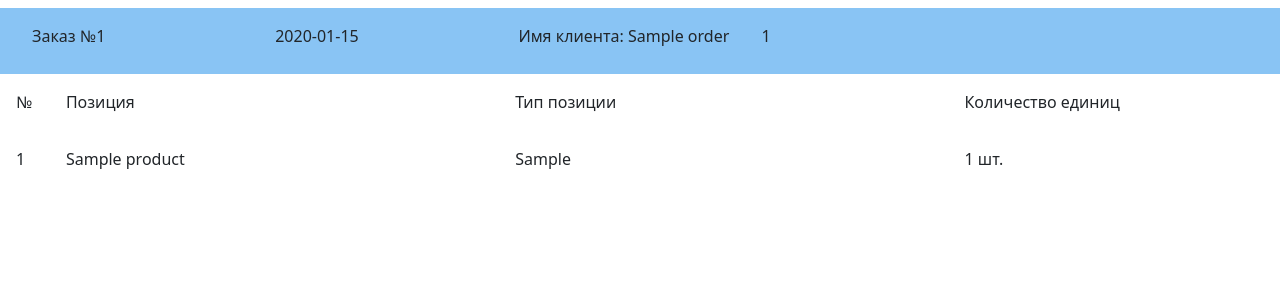
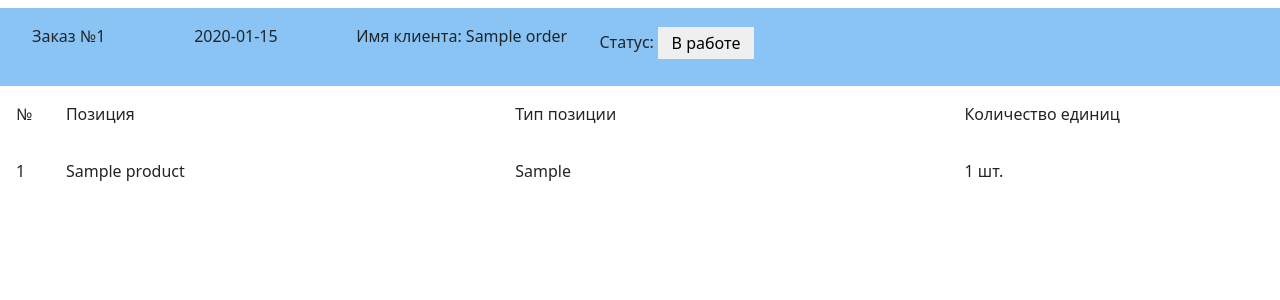
Before and after one commit to MustafinMP/CatCoffee, a Flask app: page /order/edit/1 in a window 1280 px wide. Shown: the part 80-380 px from the top of the page. Run offline with Flask 3, Linux system fonts and the light colour scheme; tables that the repository leaves empty hold one stand-in row (values such as "Sample post").

Commit message:
Update interface

```diff
--- a/backend/order/repository.py
+++ b/backend/order/repository.py
@@ -25,7 +25,7 @@
         order.barista_id = barista_id
         order.client_name = client_name
         order.payment_method = 'Наличными' if is_payment_method_cash else 'По карте'
-        order.status = statuses[status_id]
+        order.status = status_id
         self.session.add(order)
         self.session.commit()
         return order.id
@@ -36,7 +36,7 @@
 
     def set_status(self, order_id, new_status_id: int):
         order = self.get_by_id(order_id)
-        order.status = statuses[new_status_id]
+        order.status = new_status_id
         self.session.merge(order)
         self.session.commit()
 
--- a/backend/order/service.py
+++ b/backend/order/service.py
@@ -32,3 +32,9 @@
     with db_session.create_session() as session:
         repository = OrderRepository(session)
         repository.add_position(order_id, product_id)
+
+
+def change_order_status(order_id, new_status_id):
+    with db_session.create_session() as session:
+        repository = OrderRepository(session)
+        repository.set_status(order_id, new_status_id)
--- a/backend/order/views.py
+++ b/backend/order/views.py
@@ -2,6 +2,7 @@
 import order.service as srv
 from auth.permissions import only_for_barista
 from order.forms import CreateOrderForm
+from order.repository import statuses
 
 blueprint = Blueprint('order', __name__)
 prefix = '/order'
@@ -29,7 +30,7 @@
 def edit_order(order_id: int):
     order = srv.get_order(order_id)
     products = srv.get_all_products()
-    return render_template(prefix + '/edit_order.html', products=products, order=order)
+    return render_template(prefix + '/edit_order.html', products=products, order=order, statuses=statuses)
 
 
 @only_for_barista
@@ -37,3 +38,10 @@
 def add_position(order_id: int, product_id: int):
     srv.add_position_to_order(order_id, product_id)
     return redirect(f'/order/edit/{order_id}')
+
+
+@only_for_barista
+@blueprint.route('/change-status/<order_id>/<status_id>')
+def change_order_status(order_id: int, status_id: int):
+    srv.change_order_status(order_id, int(status_id))
+    return redirect(f'/order/edit/{order_id}')
--- a/static/css/edit_order.css
+++ b/static/css/edit_order.css
@@ -27,3 +27,46 @@
 .edit-order-product-group {
     display: inline-block;
 }
+
+.dropbtn {
+    width: 6rem;
+    height: 2rem;
+    font-size: 1rem;
+    border: none;
+    cursor: pointer;
+}
+
+/* Контейнер для выпадающего списка */
+.dropdown {
+    position: relative;
+    display: inline-block;
+}
+
+/* Скрытый контент выпадающего списка */
+.dropdown-content {
+    display: none;
+    position: absolute;
+    background-color: #f9f9f9;
+    min-width: 160px;
+    box-shadow: 0 8px 16px 0 rgba(0, 0, 0, 0.2);
+    z-index: 1;
+    opacity: 0;
+    animation: fadeIn 0.5s;
+}
+
+/* Стили для ссылок внутри выпадающего списка */
+.dropdown-content a {
+    color: black;
+    padding: 12px 16px;
+    text-decoration: none;
+    display: block;
+}
+
+.dropdown-content a:hover {
+    background-color: #f1f1f1;
+}
+
+.dropdown:hover .dropdown-content {
+    display: block;
+    opacity: 1;
+}
--- a/static/css/orders.css
+++ b/static/css/orders.css
@@ -9,7 +9,7 @@
 
 .order-header {
     display: grid;
-    grid-template-columns: 2fr 2fr 2fr 4fr;
+    grid-template-columns: 2fr 2fr 3fr 4fr 4fr;
     background: var(--color-blue);
     padding: 1.2rem 2rem;
 }
--- a/templates/order/edit_order.html
+++ b/templates/order/edit_order.html
@@ -13,7 +13,16 @@
             <h6>Заказ №{{ order.id }}</h6>
             <h6>{{ order.date }}</h6>
             <h6>Имя клиента: {{ order.client_name }}</h6>
-            <h6>Формируется</h6>
+            <h6>Статус:
+                <div class="dropdown">
+                    <button id="dropbtn-main" class="dropbtn">{{ statuses[order.status] }}</button>
+                    <div class="dropdown-content">
+                        {% for s_id, s_name in statuses.items() %}
+                        <a href="/order/change-status/{{ order.id }}/{{ s_id }}">{{ s_name }}</a>
+                        {% endfor %}
+                    </div>
+                </div>
+            </h6>
         </div>
         {% if order.positions %}
         <div class="order-item">
@@ -63,7 +72,16 @@
         <h6>Заказ №{{ order.id }}</h6>
         <h6>{{ order.date }}</h6>
         <h6>Имя клиента: {{ order.client_name }}</h6>
-        <h6>{{ order.status }}</h6>
+        <h6>Статус:
+            <div class="dropdown">
+                <button id="dropbtn-main" class="dropbtn">{{ statuses[order.status] }}</button>
+                <div class="dropdown-content">
+                    {% for s_id, s_name in statuses.items() %}
+                    <a href="/order/change-status/{{ order.id }}/{{ s_id }}">{{ s_name }}</a>
+                    {% endfor %}
+                </div>
+            </div>
+        </h6>
     </div>
     {% if order.positions %}
     <div class="order-item">
--- a/templates/order/orders.html
+++ b/templates/order/orders.html
@@ -11,7 +11,7 @@
         <h6>Заказ №{{ order.id }}</h6>
         <h6>{{ order.date }}</h6>
         <h6>Имя клиента: {{ order.client_name }}</h6>
-        <h6>{{ order.status }}</h6>
+        <h6>Статус: {{ order.status }}</h6>
     </div>
     {% if order.positions %}
     <div class="order-item">
```
